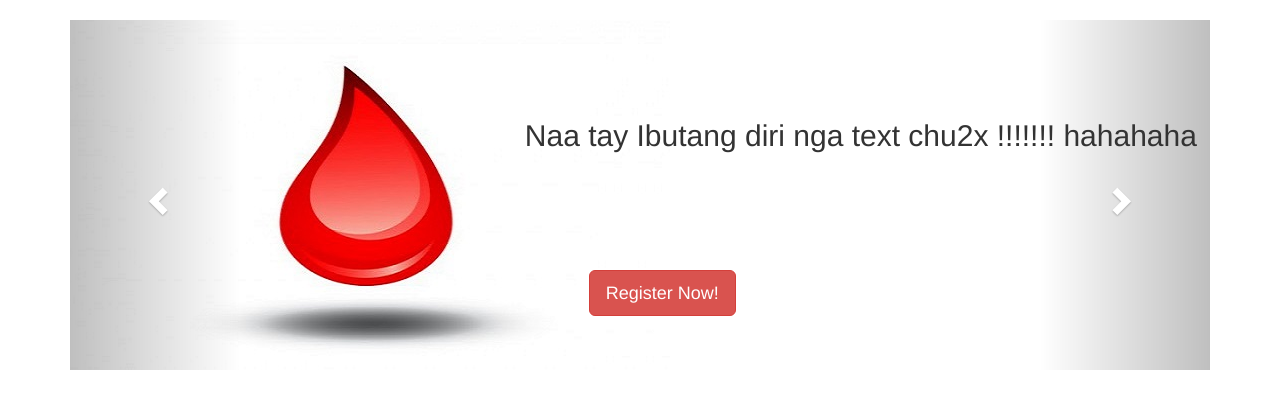
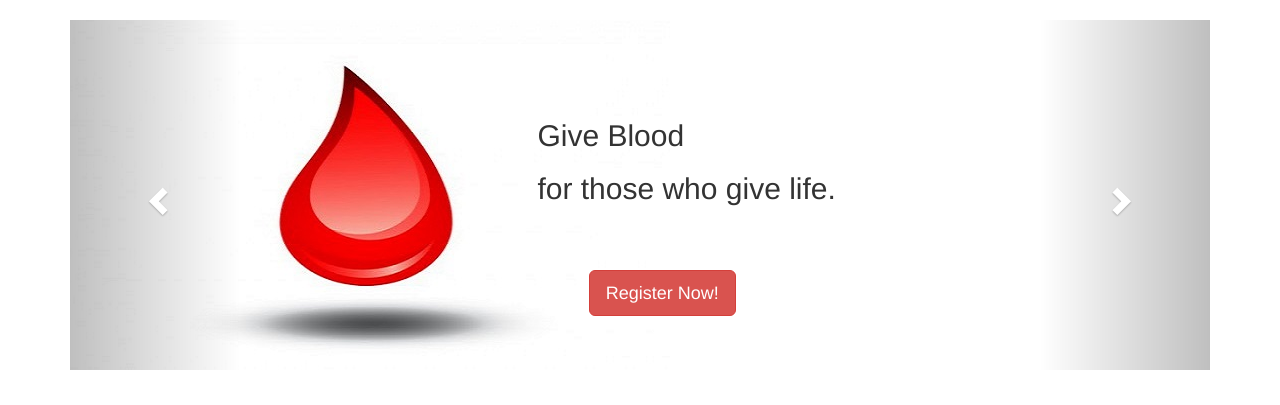
Before and after one commit to bonikowld/Blood, a PHP site: page / in a window 1280 px wide. Shown: the part 52-457 px from the top of the page. Run offline with PHP 8.4, Linux system fonts and the light colour scheme; some libraries are stand-ins or nearby versions.

Commit message:
nagbutanag kog text sa carousel. sample ra toh

```diff
--- a/index.php
+++ b/index.php
@@ -39,14 +39,26 @@
     <div class="carousel-inner">
       <div class="item active">
         <img src="img/img1.jpg" alt="Philippine Red Cross">
+        <div class="carousel-text">
+        <h2>Give Blood</h2>
+        <h2>for those who give life.</h2>
+        </div>
       </div>
 
       <div class="item">
         <img src="img/img2.png" alt="Philippine Red Cross">
+        <div class="carousel-text">
+        <h2>Blood donation it will cost you nothing,</h2>
+        <h2>it will save a life.</h2>
+        </div>
       </div>
 
       <div class="item">
         <img src="img/img3.jpg" alt="Philippine Red Cross">
+        <div class="carousel-text">
+        <h2>&nbsp;&nbsp;&nbsp;&nbsp;&nbsp;Blood cannot be manufactured.</h2>
+        <h2>&nbsp;&nbsp;&nbsp;&nbsp;&nbsp;It will always a gift from someone.</h2>
+        </div>
       </div>
     </div>
 
@@ -62,9 +74,9 @@
   </div>
 
 
-  <div class="carousel-text">
+  <!--<div class="carousel-text">
     <h2>Naa tay Ibutang diri nga text chu2x !!!!!!! hahahaha</h2>
-  </div>
+  </div>-->
   <button type="button" class="btn btn-info btn-lg btn-danger" data-toggle="modal" data-target="#myModal">Register Now!</button>
   <!-- Modal -->
   <div class="modal fade" id="myModal" role="dialog">
```
Also changed, not shown: donate.php (+2 -5 lines), request.php (+2 -5 lines), search.php (+2 -5 lines).
